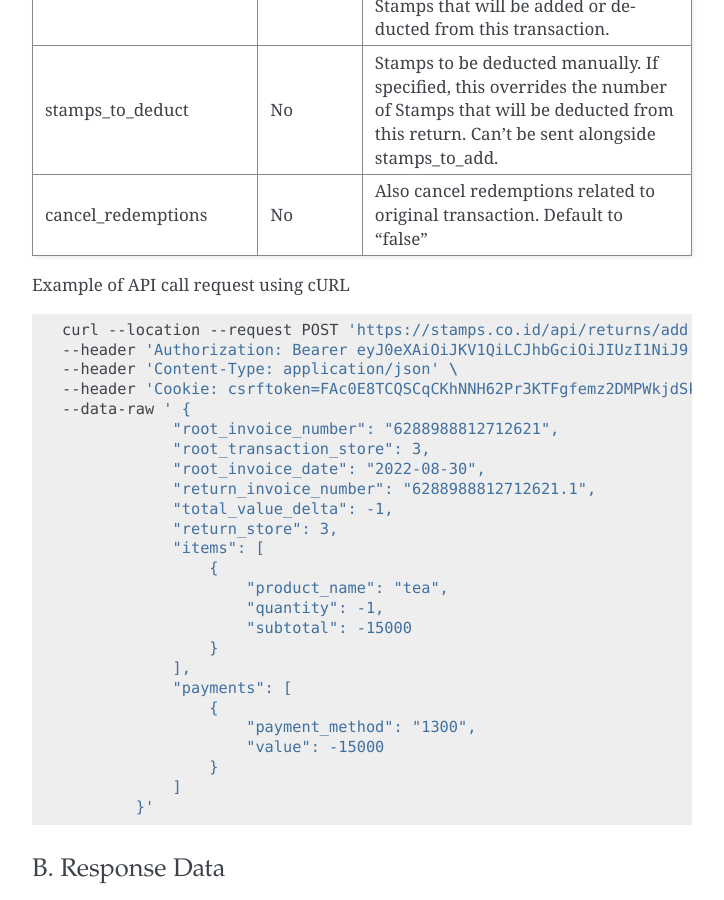
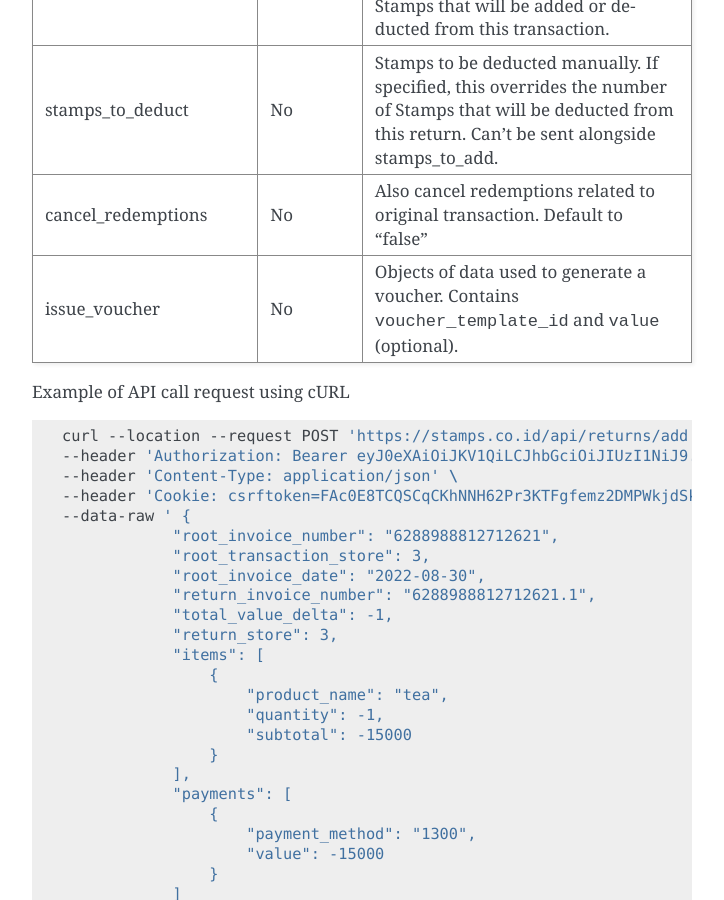
Before and after one commit to ui/stamps-api-docs, a Sphinx documentation site: the page built from source/return_api.rst, in a window 1280 px wide and 900 px high, scrolled down 6200 px. Shown: the whole window, without its empty margins (388-1112 px from the left). Built offline with Sphinx 7.4.7, drawn with Linux system fonts in a browser that asks for light colours.

Commit message:
Add issue voucher field on return API

```diff
--- a/source/return_api.rst
+++ b/source/return_api.rst
@@ -262,6 +262,7 @@ stamps_to_add                  No          Stamps to be added by this transactio
 stamps_to_deduct               No          Stamps to be deducted manually. If specified, this overrides the number of Stamps that will be deducted from this return.
                                            Can't be sent alongside stamps_to_add.
 cancel_redemptions             No          Also cancel redemptions related to original transaction. Default to "false"
+issue_voucher                  No          Objects of data used to generate a voucher. Contains ``voucher_template_id`` and ``value`` (optional).
 ============================== =========== ==================================================================================================================
 
 Example of API call request using cURL
```
